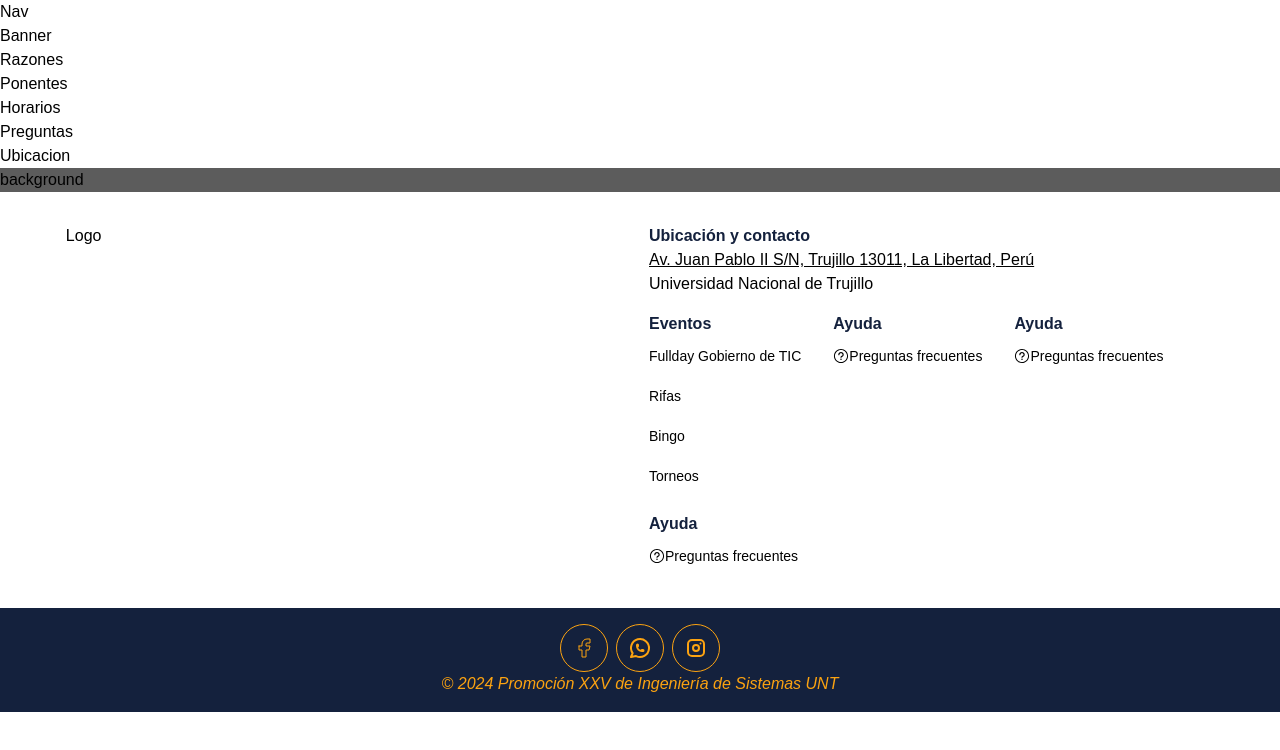
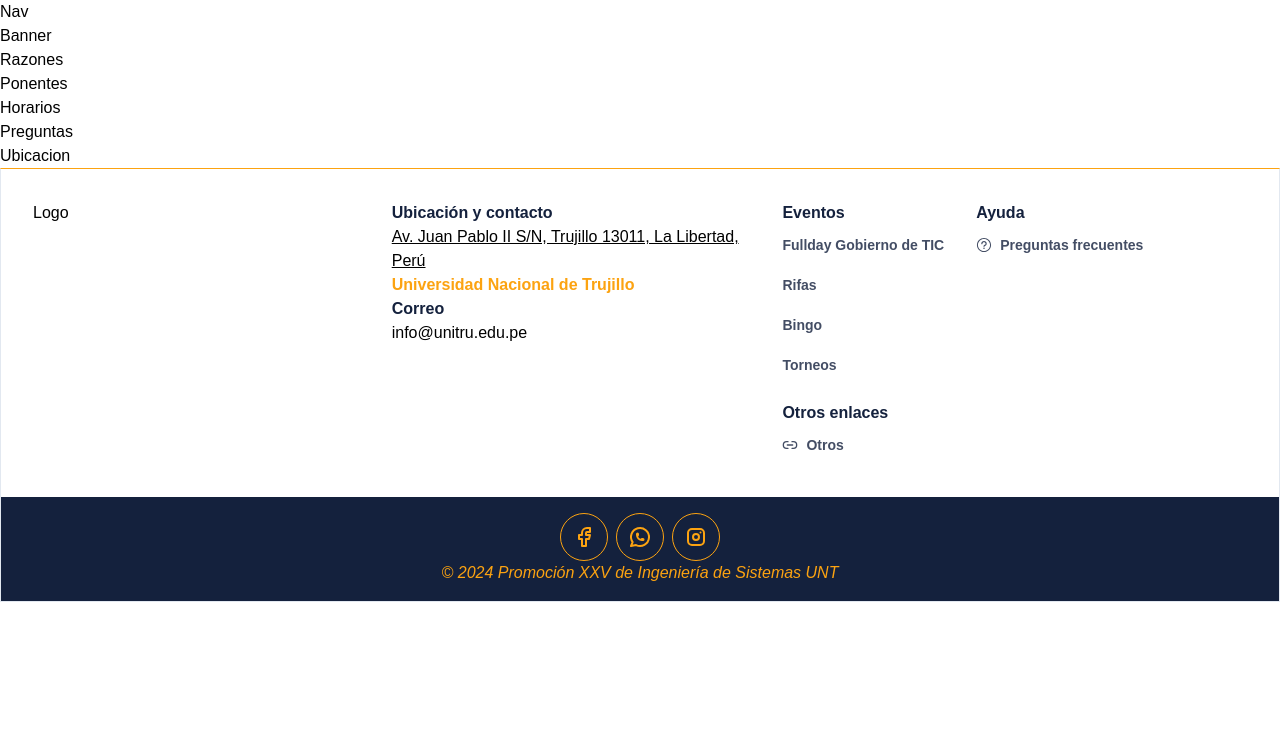
Before and after one commit to Parms221/full-day-gobierno, a Next.js app: page / in a window 1280 px wide. Shown: the top 750 px of the page. Built offline with nearby package versions, Linux system fonts and the light colour scheme.

Commit message:
add footer

```diff
--- a/src/layout/footer/constants.ts
+++ b/src/layout/footer/constants.ts
@@ -1,5 +1,5 @@
 import { QuestionMarkCircledIcon } from "@radix-ui/react-icons";
-import { LucideIcon } from "lucide-react";
+import { Link2 } from "lucide-react";
 
 interface FooterLinks {
   title: string;
@@ -10,55 +10,46 @@ interface FooterLinks {
   }[];
 }
 
-export const FOOTER_LINKS : FooterLinks[] = [
+export const FOOTER_LINKS: FooterLinks[] = [
   {
     title: "Eventos",
     children: [
       {
         label: "Fullday Gobierno de TIC",
-        href: "#",
+        href: "#fullday",
       },
       {
         label: "Rifas",
-        href: "#",
+        href: "#rifas",
       },
       {
         label: "Bingo",
-        href: "#",
+        href: "#bingo",
       },
       {
         label: "Torneos",
-        href: "#",
+        href: "#torneos",
       },
     ],
   },
   {
     title: "Ayuda",
     children: [
-        {
-            label: "Preguntas frecuentes",
-            href: "#",
-            Icon: QuestionMarkCircledIcon
-        }
-    ]
+      {
+        label: "Preguntas frecuentes",
+        href: "#faqs",
+        Icon: QuestionMarkCircledIcon,
+      },
+    ],
   },
   {
-    title: "Ayuda",
+    title: "Otros enlaces",
     children: [
-        {
-            label: "Preguntas frecuentes",
-            href: "#",
-            Icon: QuestionMarkCircledIcon
-        }
-    ]
-  },  {
-    title: "Ayuda",
-    children: [
-        {
-            label: "Preguntas frecuentes",
-            href: "#",
-            Icon: QuestionMarkCircledIcon
-        }
-    ]
+      {
+        label: "Otros",
+        href: "#others",
+        Icon: Link2,
+      },
+    ],
   },
 ];
--- a/src/layout/footer/footer-links.tsx
+++ b/src/layout/footer/footer-links.tsx
@@ -3,26 +3,36 @@ import { FOOTER_LINKS } from "./constants";
 
 export default function FooterLinks() {
   return (
-    <div className="px-2 py-8 md:px-8 max-w-screen-2xl md:mx-auto flex flex-col md:flex-row">
-      <div className="min-h-24 w-full">Logo</div>
+    <div className="px-2 py-8 md:px-8 max-w-screen-2xl md:mx-auto flex flex-col md:flex-row gap-8">
+      <aside className="grid md:grid-cols-2">
+        <div className="min-h-24 w-full">Logo</div>
+        <div className="[&>div>h1]:text-primary [&>div>h1]:font-bold">
+          <div>
+            <h1>Ubicación y contacto</h1>
+            <p className="underline">
+              Av. Juan Pablo II S/N, Trujillo 13011, La Libertad, Perú
+            </p>
+            <span className="text-secondary font-semibold">
+              Universidad Nacional de Trujillo
+            </span>
+          </div>
 
-      <aside className="flex flex-wrap gap-x-8 gap-y-4">
-        <div className="">
-          <h1 className="text-primary font-bold">Ubicación y contacto</h1>
-          <p className="underline">
-            Av. Juan Pablo II S/N, Trujillo 13011, La Libertad, Perú
-          </p>
-          <span>Universidad Nacional de Trujillo</span>
+          <div>
+            <h1>Correo</h1>
+            <a href="mailto:info@unitru.edu.pe">info@unitru.edu.pe</a>
+          </div>
         </div>
+      </aside>
+      <div className="flex flex-wrap gap-x-8 gap-y-4">
         {FOOTER_LINKS.map(({ title, children }) => (
           <div key={title}>
             <h1 className="text-primary font-bold">{title}</h1>
             <ul>
               {children?.map(({ label, href, Icon }) => (
                 <li key={href}>
-                  <a href={href} className="flex items-center gap-2">
+                  <a href={href}>
                     <Button
-                      className="p-0 hover:text-secondary"
+                      className="p-0 font-semibold text-primary/80 hover:text-secondary flex items-center gap-2"
                       variant={"none"}
                       animation={"linkHover2"}
                     >
@@ -35,7 +45,7 @@ export default function FooterLinks() {
             </ul>
           </div>
         ))}
-      </aside>
+      </div>
     </div>
   );
 }
--- a/src/layout/footer/footer.tsx
+++ b/src/layout/footer/footer.tsx
@@ -14,7 +14,7 @@ export default function Footer() {
   const SOCIAL_LINKS: SocialLinks[] = [
     {
       label: "Facebook",
-      href: "#",
+      href: "https://www.facebook.com/profile.php?id=61560010705493",
       Icon: FacebookIcon,
     },
     {
@@ -24,23 +24,24 @@ export default function Footer() {
     },
     {
       label: "Instagram",
-      href: "#",
+      href: "https://www.instagram.com/systemxxv.unt/",
       Icon: InstagramIcon,
     },
   ];
   return (
-    <footer className="flex flex-col">
-      <div className="bg-muted-foreground">background</div>
+    <footer className="flex flex-col border border-t-secondary">
+      {/* <div className="bg-muted-foreground">background</div> */}
       <FooterLinks />
       <div className="py-4 bg-primary text-secondary flex flex-col items-center justify-center">
         <ul className="flex gap-2">
           {SOCIAL_LINKS.map(({ label, href, Icon }) => (
             <li key={href}>
-              <a href={href}>
+              <a href={href} target="_blank" rel="noreferrer">
                 <Button
-                  className="p-0 text-secondary rounded-full border border-secondary flex items-center justify-center w-12 h-12 from-muted-foreground"
+                  className="p-0 text-secondary rounded-full border border-secondary flex items-center justify-center w-12 h-12 after:bg-secondary hover:text-primary"
+                  animation={"fillUp"}
                 >
-                  {Icon && <Icon className="w-6 h-6" />}
+                  {Icon && <Icon className="w-6 h-6 stroke-[2px]" />}
                 </Button>
               </a>
             </li>
```
